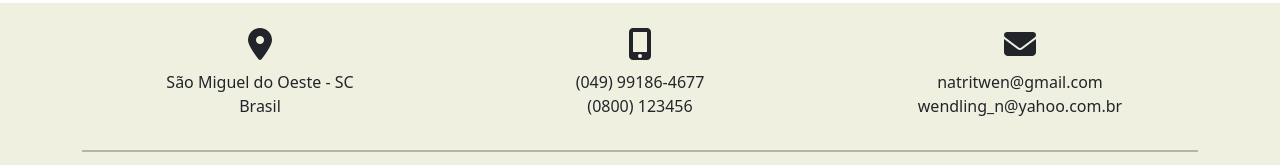
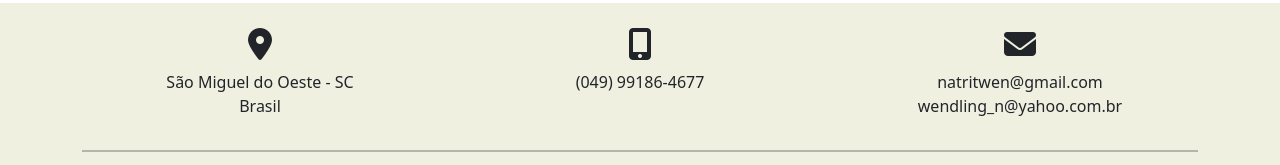
Before and after one commit to WendlingNathan/Site_DragonBall, a plain HTML site: page index.html in a window 1280 px wide. Shown: the part 2762-2927 px from the top of the page. Drawn offline with Linux system fonts and the light colour scheme.

Commit message:
Removi um número de footer da página

```diff
--- a/index.html
+++ b/index.html
@@ -246,7 +246,7 @@
           </div>
           <div class="col-xl-4 col-lg-4 col-12 text-center">
             <i class="fas fa-mobile-alt"></i>
-            <p>(049) 99186-4677<br>(0800) 123456</p>
+            <p>(049) 99186-4677</p>
           </div>
           <div class="col-xl-4 col-lg-4 col-12 text-center">
             <i class="fas fa-envelope"></i>
```
